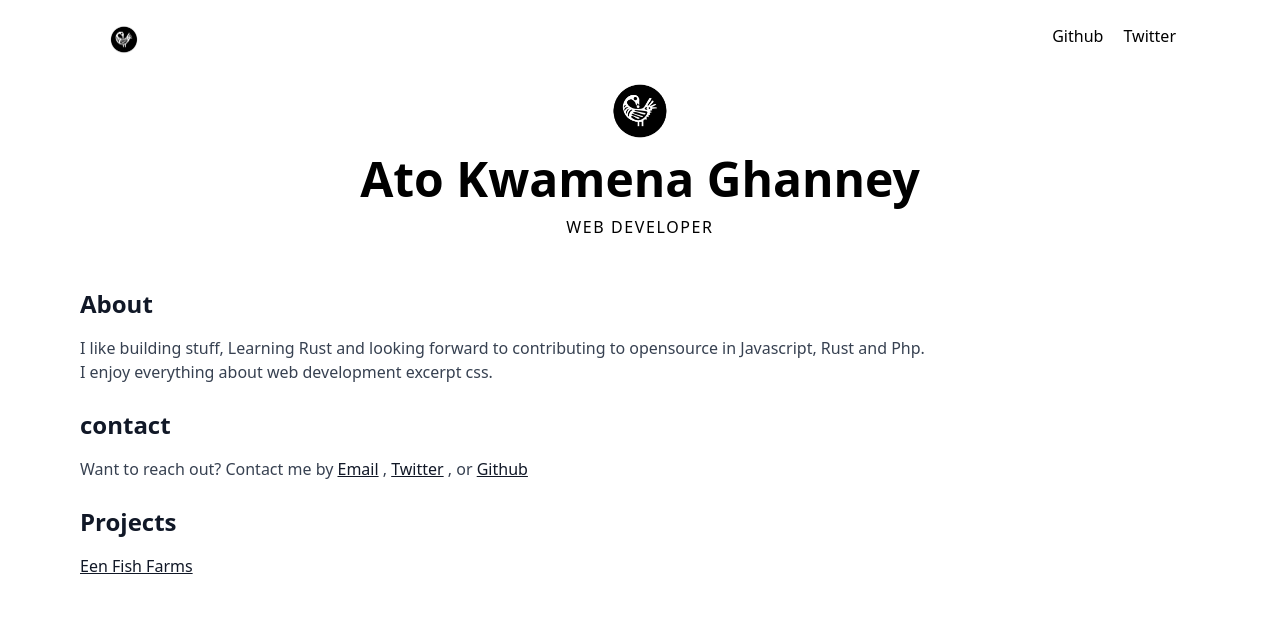
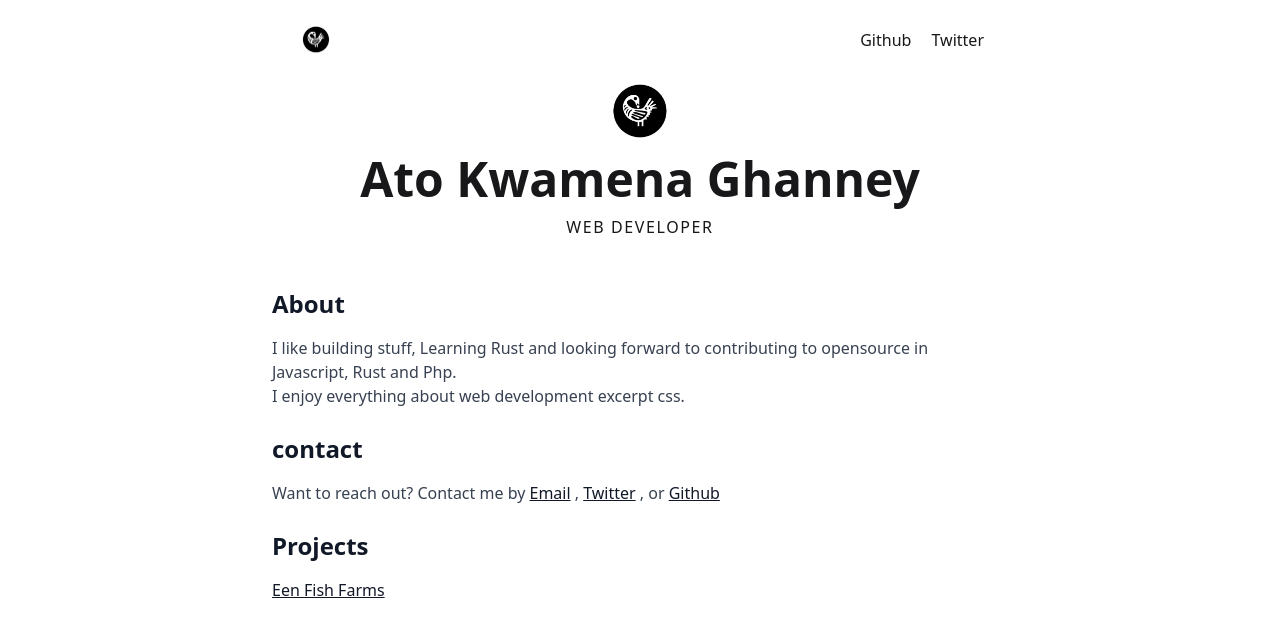
Before and after one commit to at-o/at-o.github.io, a Jekyll site: the page built from index.html, in a window 1280 px wide. Shown: the top 637 px of the page. Built offline with Jekyll 4.4.1, drawn with Linux system fonts in a browser that asks for light colours; nearby versions of some CDN libraries.

Commit message:
page restyled

```diff
--- a/_layouts/default.html
+++ b/_layouts/default.html
@@ -1,12 +1,13 @@
 <!DOCTYPE html>
 <html lang="en">
-<head>
-    <meta charset="UTF-8">
-    <meta name="viewport" content="width=device-width, initial-scale=1.0">
+  <head>
+    <meta charset="UTF-8" />
+    <meta name="viewport" content="width=device-width, initial-scale=1.0" />
     <title>Raymond Ato Ghanney</title>
+    <link rel="shortcut icon" href="/assets/inspire.jpg" type="image/x-icon" />
     <script src="https://cdn.tailwindcss.com"></script>
-</head>
-<body>
-   {{ content }}
-</body>
+  </head>
+  <body>
+    {{ content }}
+  </body>
 </html>
--- a/index.html
+++ b/index.html
@@ -2,8 +2,8 @@
 layout: default
 ---
 
-<main class="container px-10 md:px-20 lg:px-20 mx-auto">
-  <nav class="flex justify-between p-6">
+<main class="mx-auto max-w-3xl px-4 text-zinc-900">
+  <nav class="flex justify-between items-center p-6">
     <div>
       <img src="assets/inspire.jpg" alt="logo" width="40" height="33" />
     </div>
```
